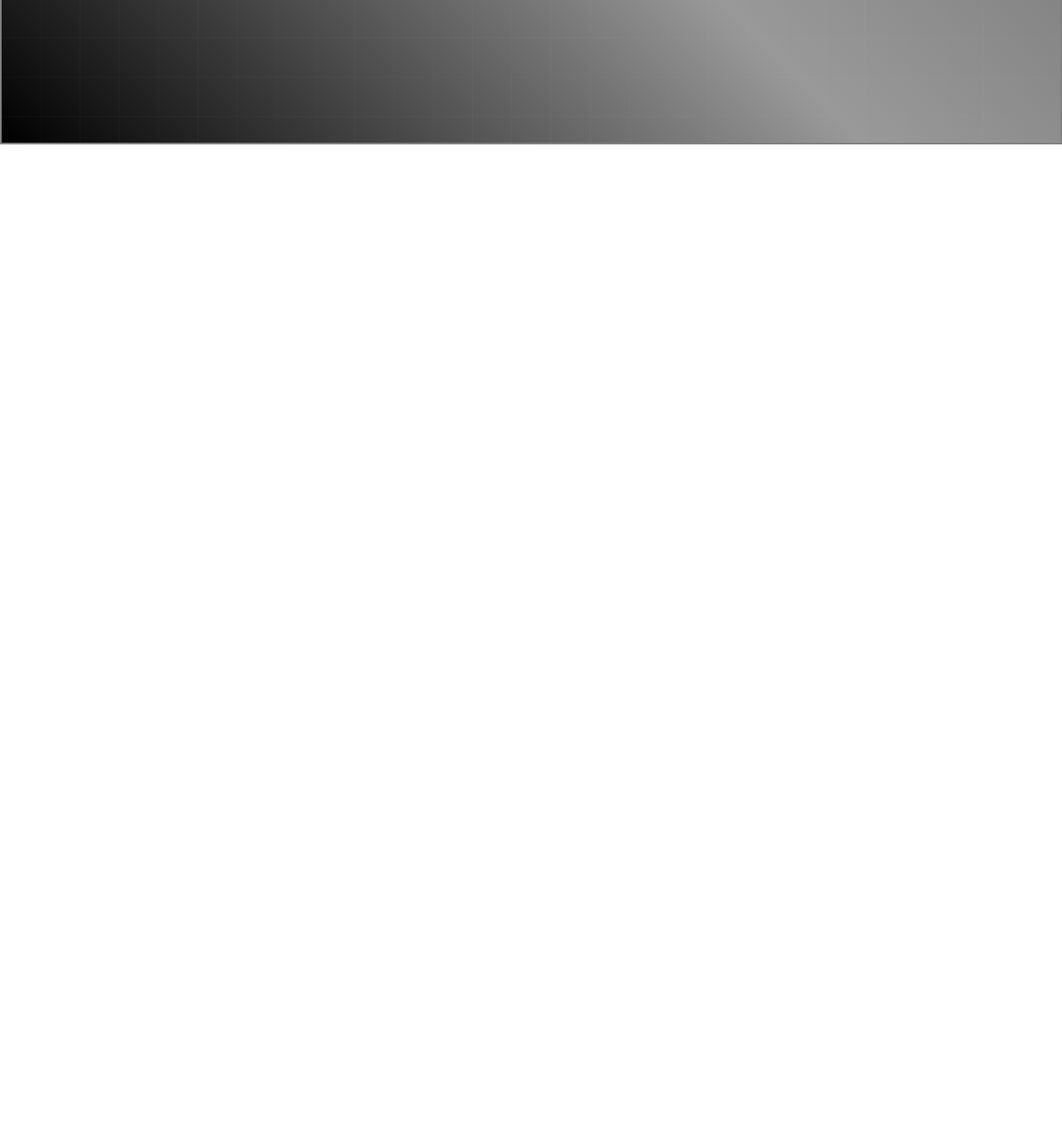
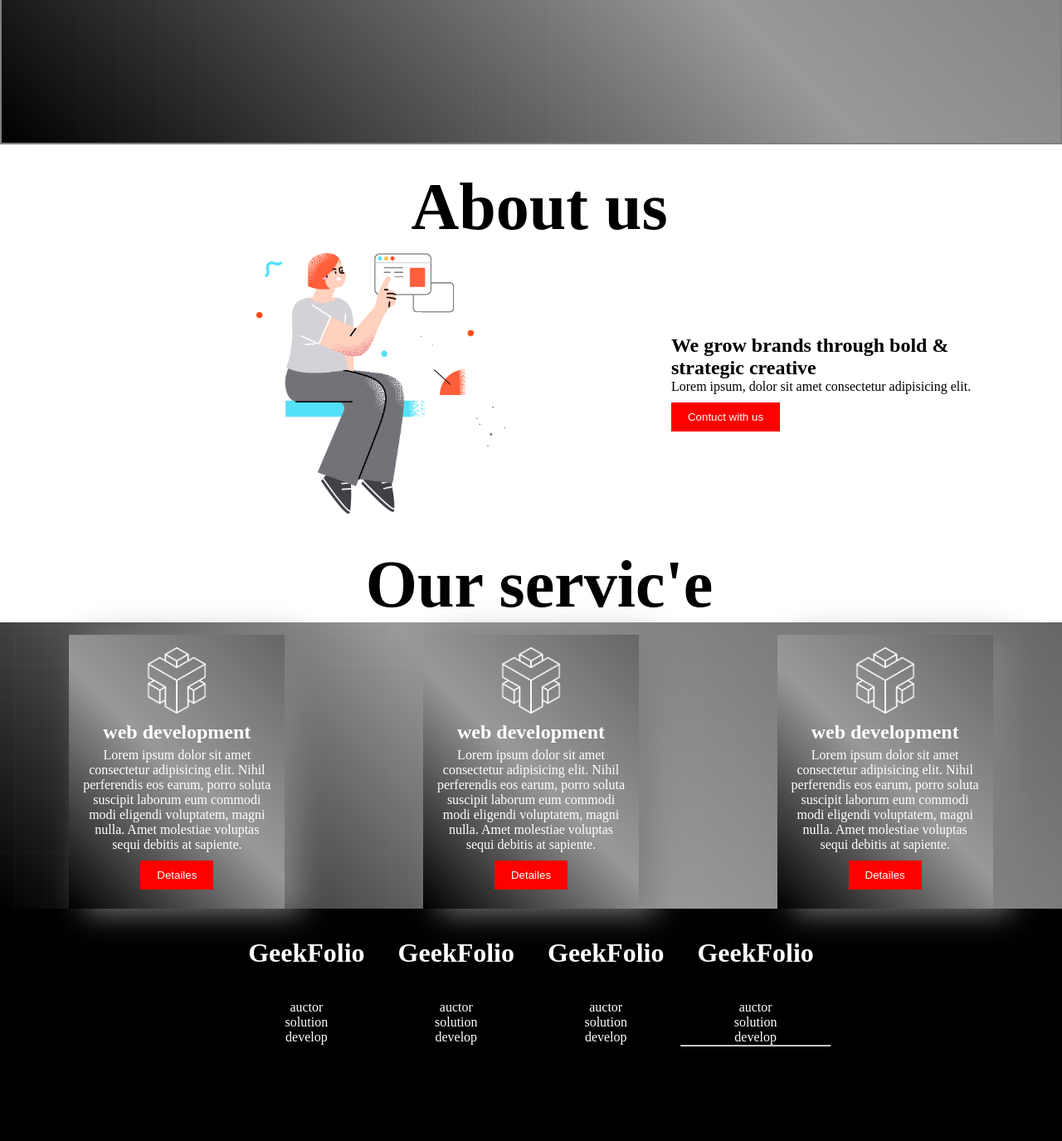
Before and after one commit to shuvogithubs/digital-product, a plain HTML site: page index.html in a window 1280 px wide. Shown: the part 774-2149 px from the top of the page at 83% size. Before the commit the page ends 948 px from the top, so only its background shows below. Drawn offline with Linux system fonts and the light colour scheme.

Commit message:
footer done

```diff
--- a/index.html
+++ b/index.html
@@ -39,10 +39,91 @@
     </div>
 </div>
         </section>
+<section>
+    <h1 class="lol">About us</h1>
+    <div class="about-contain">
+        <div class="about-info">
+            <h1>We grow brands through bold & <br> strategic creative</h1>
+            <p>
+                    Lorem ipsum, dolor sit amet consectetur adipisicing elit.
+                </p>
+           <button class="color">Contuct with us</button>
+            </div>
+             <img class="about-img" src="./images/section.png" alt="">
+            <div class="about-des">
 
+
+
+        </div>
+
+    </div>
+</section>
+<section>
+    <h1 class="lol">Our servic'e</h1>
+<div class="service-container">
+    <div class="box">
+        <img class="icon" src="./icon/0.png" alt="">
+        <h2 class="box-web">web development</h2>
+        <p>Lorem ipsum dolor sit amet consectetur adipisicing elit. Nihil perferendis eos earum, porro soluta suscipit laborum eum commodi modi eligendi voluptatem, magni nulla. Amet molestiae voluptas sequi debitis at sapiente.</p>
+        <button class="color">Detailes</button>
+    </div>
+
+    <div class="box">
+        <img class="icon" src="./icon/0.png" alt="">
+        <h2 class="box-web">web development</h2>
+        <p>Lorem ipsum dolor sit amet consectetur adipisicing elit. Nihil perferendis eos earum, porro soluta suscipit laborum eum commodi modi eligendi voluptatem, magni nulla. Amet molestiae voluptas sequi debitis at sapiente.</p>
+        <button class="color">Detailes</button>
+  </div>
+    <div class="box">
+        <img class="icon" src="./icon/0.png" alt="">
+        <h2 class="box-web">web development</h2>
+        <p>Lorem ipsum dolor sit amet consectetur adipisicing elit. Nihil perferendis eos earum, porro soluta suscipit laborum eum commodi modi eligendi voluptatem, magni nulla. Amet molestiae voluptas sequi debitis at sapiente.</p>
+        <button class="color">Detailes</button>
+    </div>
+</div>
+</section>
     </main>
     <footer>
+        <div class="footer">
+            <div>
+        <h1 class="header">GeekFolio</h1>
+        <br>
+        <p>auctor</p>
+        <p>solution</p>
+        <p>develop</p>
 
+    </div>
+
+    <div>
+         <h1 class="header">GeekFolio</h1>
+        <br>
+        <p>auctor</p>
+        <p>solution</p>
+        <p>develop</p>
+
+    </div>
+    <div>
+        <h1 class="header">GeekFolio</h1>
+        <br>
+        <p>auctor</p>
+        <p>solution</p>
+        <p>develop</p>
+
+    </div>
+    <div>
+        <h1 class="header">GeekFolio</h1>
+        <br>
+        <p>auctor</p>
+        <p>solution</p>
+        <p>develop</p>
+
+
+    <div>
+
+       </div>
+       <hr>
     </footer>
+
+
 </body>
 </html>
--- a/style.css
+++ b/style.css
@@ -63,7 +63,79 @@ display: flex;
     color: white;
     padding: 10px 20px;
     border: none;
+    margin-top: 10px;
    }
    .color:hover{
     color: blue;
    }
+.about-img{
+    width: 300px;
+}
+.lol{
+    text-align: center;
+    padding-left: 20px;
+    padding-top: 20px;
+    justify-content: space-around;
+    font-size:80px;
+    margin-top: 10px;
+
+}
+.about-contain{
+    display: flex;
+    justify-content: space-around;
+    align-items: center;
+    flex-direction: row-reverse;
+    padding: 10px;
+
+}
+.icon{
+    width: 80px;
+}
+.service-container{
+    display: flex;
+    justify-content: space-around;
+    background-image: url("./images/background.png"),
+    linear-gradient(45deg,#000,#999,#666);
+    background-position: center;
+    background-size: cover;
+    background-repeat: no-repeat;
+}
+.box{
+    width: 230px;
+    height: 300px;
+    box-shadow: 20px 4px 35px gray;
+    background-color: #000;
+    text-align: center;
+    padding: 15px;
+    color: white;
+    margin-top: 15px;
+    background-image: url("./images/background.png"),
+    linear-gradient(45deg,#000,#999,#666);
+    background-position: center;
+    background-size: cover;
+    background-repeat: no-repeat;
+
+}
+.box-web{
+   padding: 5px;
+}
+.footer{
+    display: flex;
+    justify-content: center;
+    background-color: #000;
+    text-align: center;
+    padding: 15px;
+    color: white;
+    background-image: url("./images/background.png"),
+    linear-gradient(45deg,black);
+    background-position: center;
+    background-size: cover;
+    background-repeat: no-repeat;
+    text-align: center;
+    height: 250px;
+}
+.header{
+    padding: 20px;
+    display: flex;
+    justify-content: space-around;
+}
```
